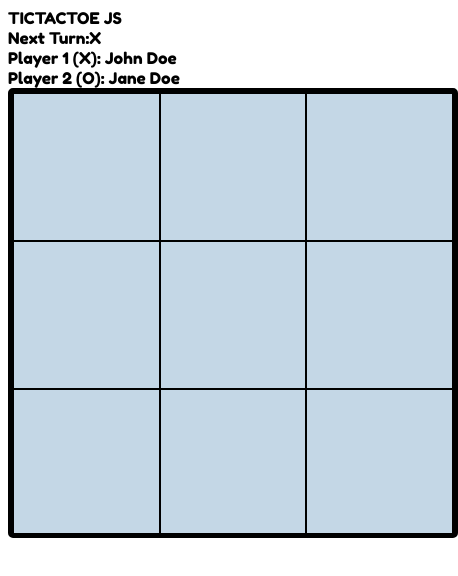
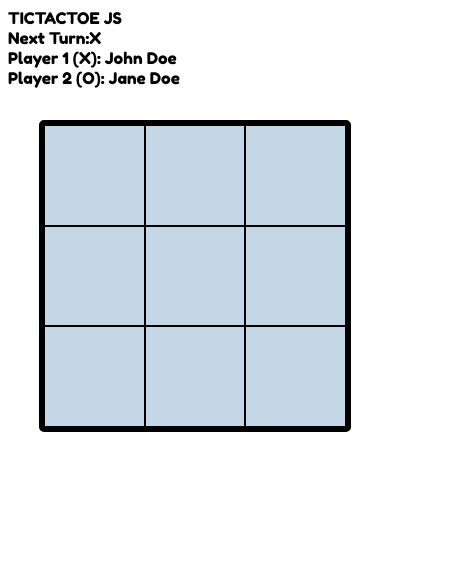
Before and after one commit to kostas-s/tic-tac-toe-js, a plain HTML site: page index.html in a window 390 px wide. Both pictures are taken after a click on the button "Start Game". Shown: the whole page, 458 px wide, since content can reach past the window. Drawn offline with Linux system fonts and the light colour scheme.

Commit message:
resizes to window size to adapt on mobile

```diff
--- a/style.css
+++ b/style.css
@@ -1,5 +1,9 @@
 body {
     font-family: 'Fredoka One', cursive;
+}
+
+.player2-display {
+    margin-bottom: 2em;
 }
 
 .gameboard {
@@ -7,8 +11,8 @@ body {
     box-sizing: border-box;
     border: 5px solid black;
     border-radius: 5px;
-    width: 450px;
-    height: 450px;
+    width: 80vmin;
+    height: 80vmin;
     flex-wrap: wrap;
     margin:auto;
     background-color:rgb(196, 215, 230);
@@ -26,7 +30,7 @@ body {
     justify-content: center;
     box-sizing: border-box;
     flex-basis: 33.333333%;
-    height: 148px;
+    height: 33.33333%;
     border: 1px solid black;
     font-size: 7em;
     padding:0;
```
